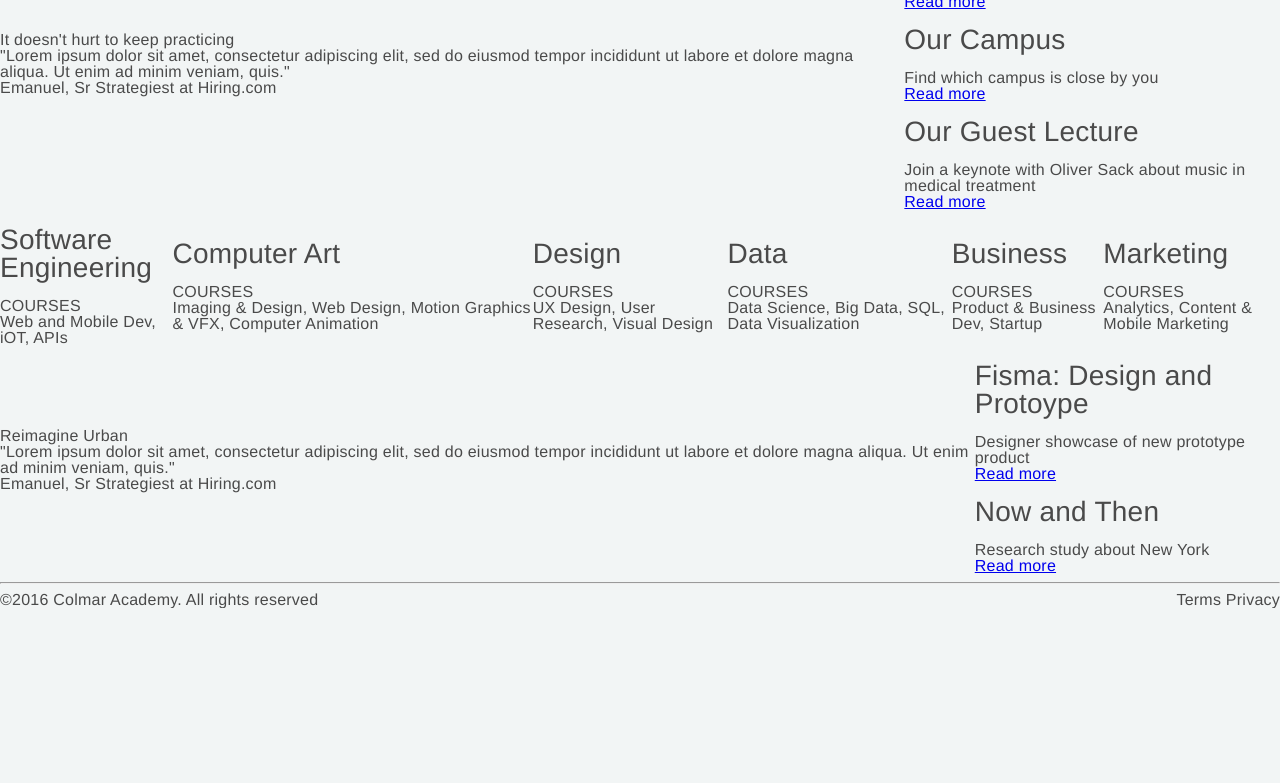
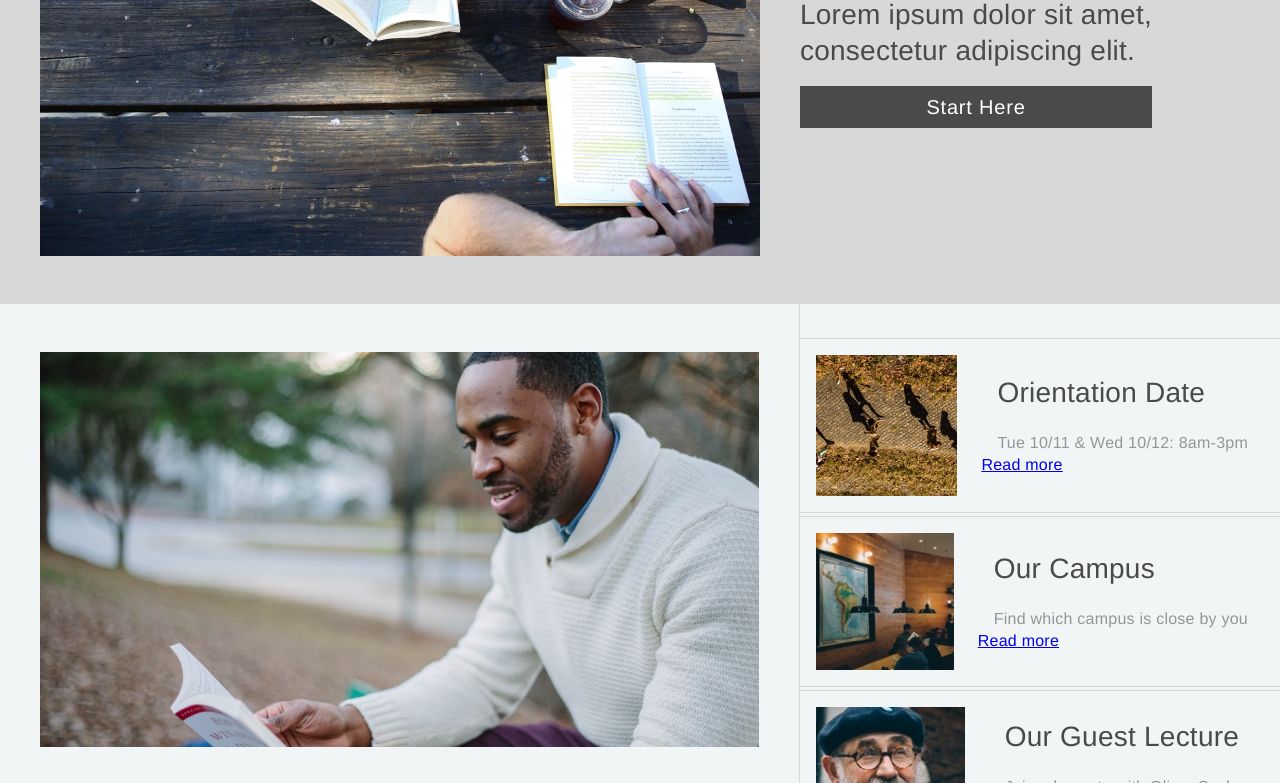
Before and after one commit to agentjesse/ColmarAcademy, a plain HTML site: page index.html in a window 1280 px wide. Shown: the part 388-1171 px from the top of the page. Before the commit the page ends 996 px from the top, so only its background shows below. Drawn offline with Linux system fonts and the light colour scheme; a web font is replaced by a local one.

Commit message:
update css

```diff
--- a/index.html
+++ b/index.html
@@ -33,7 +33,7 @@
     <div class="banner flex">
       <!-- hold image in a div for control-->
       <div class="imgContainer">
-        <!-- <img src="resources/images/banner.jpg" alt="banner image"> -->
+        <img src="resources/images/banner.jpg" alt="banner image">
       </div>
       <div class="textHold flex">
         <h1>Learn Something<br>New Everyday</h1>
@@ -51,75 +51,94 @@
     <!-- article and side linked articles -->
     <div class="firstArea layout1 flex">
 
-      <article>
-        <div class="imgContainer">
-          <!-- <img src="resources/images/infoMain.jpg" alt="banner image"> -->
-        </div>
+      <div class="left">
+        <img src="resources/images/infoMain.jpg" alt="banner image">
         <h2>It doesn't hurt to keep practicing</h2>
         <h4>"Lorem ipsum dolor sit amet, consectetur adipiscing elit, sed do eiusmod tempor incididunt ut labore et dolore magna aliqua. Ut enim ad minim veniam, quis."</h4>
         <h5>Emanuel, Sr Strategiest at Hiring.com</h5>
-      </article>
+      </div>
 
-      <aside>
+      <div class="right flex">
 
-        <div>
+        <div class="item flex">
+          <div class="imgContainer">
+            <img src="resources/images/infoOrientation.jpg" alt="orientation">
+          </div>
+          <div class="sidetxt">
             <h3>Orientation Date</h3>
             <p>Tue 10/11 &amp; Wed 10/12: 8am-3pm</p>
             <a href="#">Read more</a>
           </div>
+        </div>
 
-        <div>
+        <div class="item flex">
+          <div class="imgContainer">
+            <img src="resources/images/infoCampus.jpg" alt="campus">
+          </div>
+          <div class="sidetxt">
             <h3>Our Campus</h3>
             <p>Find which campus is close by you</p>
             <a href="#">Read more</a>
           </div>
+        </div>
 
-        <div>
+        <div class="item flex">
+          <div class="imgContainer">
+            <img src="resources/images/infoGuestLecture.jpg" alt="guest lecture">
+          </div>
+          <div class="sidetxt">
             <h3>Our Guest Lecture</h3>
-          <p>Join a keynote with Oliver Sack about music in medical treatment</p>
+            <p>Join a keynote with Oliver Sack<br>about music in medical treatment</p>
             <a href="#">Read more</a>
           </div>
+        </div>
 
-      </aside>
+      </div>
     </div>
 
     <!-- start learning section -->
     <div class="startLearn flex">
 
+      <h2>Start Learning</h2>
+
+      <div class="itemHold flex">
+
         <div class="item">
-        <img src="" alt="">
+          <img src="resources/images/courseSoftware.jpg" alt="software">
           <h3>Software Engineering</h3>
-        <p>COURSES<br>Web and Mobile Dev, iOT, APIs</p>
+          <p>COURSES<br>Web &amp; Mobile Dev, iOT, APIs</p>
         </div>
 
         <div class="item">
-        <img src="" alt="">
+          <img src="resources/images/coursePCArt.jpg" alt="software">
           <h3>Computer Art</h3>
           <p>COURSES<br>Imaging &amp; Design, Web Design, Motion Graphics &amp; VFX, Computer Animation</p>
         </div>
 
         <div class="item">
-        <img src="" alt="">
+          <img src="resources/images/courseDesign.jpg" alt="software">
           <h3>Design</h3>
           <p>COURSES<br>UX Design, User Research, Visual Design</p>
         </div>
 
         <div class="item">
-        <img src="" alt="">
+          <img src="resources/images/courseData.jpg" alt="software">
           <h3>Data</h3>
           <p>COURSES<br>Data Science, Big Data, SQL, Data Visualization</p>
         </div>
 
         <div class="item">
-        <img src="" alt="">
+          <img src="resources/images/courseBusiness.jpg" alt="software">
           <h3>Business</h3>
           <p>COURSES<br>Product &amp; Business Dev, Startup</p>
         </div>
 
         <div class="item">
-        <img src="" alt="">
+          <img src="resources/images/courseMarketing.jpg" alt="software">
           <h3>Marketing</h3>
           <p>COURSES<br>Analytics, Content &amp; Mobile Marketing</p>
+        </div>
+
       </div>
 
     </div>
@@ -127,7 +146,7 @@
     <!-- thesis exhibit section -->
     <div class="thesis layout1 flex">
 
-      <article>
+      <div>
         <div class="VidContainer">
           <!-- <video src="resources/videos/thesis.mp4" controls>
             Video not playable, sorry.
@@ -135,10 +154,9 @@
         </div>
         <h2>Reimagine Urban</h2>
         <h4>"Lorem ipsum dolor sit amet, consectetur adipiscing elit, sed do eiusmod tempor incididunt ut labore et dolore magna aliqua. Ut enim ad minim veniam, quis."</h4>
-        <h5>Emanuel, Sr Strategiest at Hiring.com</h5>
-      </article>
+      </div>
 
-      <aside>
+      <div>
 
         <div>
           <h3>Fisma: Design and Protoype</h3>
@@ -152,7 +170,7 @@
           <a href="#">Read more</a>
         </div>
 
-      </aside>
+      </div>
 
     </div>
 
--- a/resources/css/reset.css
+++ b/resources/css/reset.css
@@ -24,7 +24,7 @@ time, mark, audio, video {
 }
 /* HTML5 display-role reset for older browsers */
 article, aside, details, figcaption, figure,
-footer, header, hgroup, menu, nav, section, img {
+footer, header, hgroup, menu, nav, section, img, h1, h3 {
 	display: block;
 }
 body {
--- a/resources/css/style.css
+++ b/resources/css/style.css
@@ -1,19 +1,19 @@
 /*fonts*/
-@font-face {
+@font-face{
   font-family: 'Source Sans Pro';
   font-style: normal;
   font-weight: 700;
   src: local('Source Sans Pro Bold'), local('SourceSansPro-Bold'), url(https://fonts.gstatic.com/s/sourcesanspro/v10/toadOcfmlt9b38dHJxOBGJkF8H8ye47wsfpWywda8og.woff2) format('woff2');
   unicode-range: U+0000-00FF, U+0131, U+0152-0153, U+02C6, U+02DA, U+02DC, U+2000-206F, U+2074, U+20AC, U+2212, U+2215;
 }
-@font-face {
+@font-face{
   font-family: 'Source Sans Pro';
   font-style: normal;
   font-weight: 400;
   src: local('Source Sans Pro Regular'), local('SourceSansPro-Regular'), url(https://fonts.gstatic.com/s/sourcesanspro/v10/ODelI1aHBYDBqgeIAH2zlJbPFduIYtoLzwST68uhz_Y.woff2) format('woff2');
   unicode-range: U+0000-00FF, U+0131, U+0152-0153, U+02C6, U+02DA, U+02DC, U+2000-206F, U+2074, U+20AC, U+2212, U+2215;
 }
-@font-face {
+@font-face{
   font-family: 'Source Sans Pro';
   font-style: normal;
   font-weight: 300;
@@ -31,21 +31,17 @@ html{
 /*set base font*/
 body{
   font-family: "source sans pro",helvetica,sans-serif;
-  /*color:black;*/
+  line-height: 1.3;
   background-color: #f2f5f5;
   color: #4a4a4a;
+  /*stop natural breaks master*/
+  min-width: 983px;
 }
 
 /*class to make flex containers*/
-.flex {
+.flex{
   display: flex;
   align-items: center;
-}
-
-/*stop alignment to unknown stuff*/
-h1,
-h3{
-  display: block;
 }
 
 /*header*/
@@ -73,6 +69,8 @@ header ul{
   padding-right: 0.5rem;
 }
 header li{
+  font-weight: lighter;
+  font-size: 1.2rem;
   padding-right: 1rem;
 }
 
@@ -80,10 +78,16 @@ header li{
 .banner{
   background-color: #d8d8d8;
 }
+.banner .imgContainer{
+  /*width: 60%;*/
+  flex-basis: 60%;
+  padding: 3rem 2.5rem;
+}
 .textHold{
-  flex-direction: column;
-  text-align: left;
-  align-items: flex-start;
+  /*width: 40%; NO. USE FLEX BASIS*/
+  flex-basis: 40%;
+  flex-wrap: wrap;
+  /*min-width: 20rem;*/
 }
 h1{
   font-size: 2.7rem;
@@ -96,23 +100,124 @@ h3{
   text-align: left;
   padding: 1rem 0;
 }
-.banner .imgContainer{
-  width: 60%;
-  margin: 2rem 1.5rem;
-}
 .banner img{
   width: 100%;
-  height: auto;
+  /*min-width: 25rem;*/
 }
 .banner .button{
   font-weight: lighter;
+  letter-spacing: 0.05rem;
   font-size: 1.25rem;
   padding: 0.5rem 0;
   text-align: center;
   color: #fff;
   background-color: #4a4a4a;
+  width: 80%;
+  max-width: 22rem;
+  margin-top: 1rem;
+}
+
+/*first area after banner*/
+.firstArea{
+  align-items: flex-start;
+}
+.firstArea .left{
+  /*do not use width for a flex container item, use the appropriate flex-basis*/
+  flex-basis: 60%;
+  padding: 3rem 2.5rem;
+}
+.firstArea img{
   width: 100%;
+  /*min-width: 25rem;*/
 }
+h2{
+  font-size: 2.3rem;
+  font-weight: bold;
+  padding: 2rem 0 1.5rem;
+  text-align: left;
+}
+h4{
+  font-weight: lighter;
+}
+h5{
+  margin-top: 1.5rem;
+}
+.firstArea .right{
+  /*width: 40%;*/
+  flex-basis: 40%;
+  flex-wrap: wrap;
+  padding-top: 2rem;
+  border-left: 1px solid #d8d8d8;
+  align-self: stretch;
+  align-content: flex-start;
+}
+.firstArea .item{
+  padding: 1rem;
+  display: flex;
+  border-top: 1px solid #d8d8d8;
+  border-bottom: 1px solid #d8d8d8;
+  margin: 0.1rem 0;
+  white-space: nowrap;
+}
+.right .imgContainer{
+  flex-basis: 35%;
+}
+.right img{
+  width: 100%;
+  min-width: 8rem;
+}
+.sidetxt{
+  flex-basis: 65%;
+  padding-left: 1.5rem;
+}
+.right h3{
+  padding: 0;
+}
+.right p{
+  padding: 0.5rem 0;
+  font-weight: lighter;
+}
+
+/*start learning section*/
+.startLearn{
+  padding: 2rem 4.5rem;
+  flex-direction: column;
+  background-color: #eaebec;
+}
+.startLearn h2:first-child{
+  padding-bottom: 1rem;
+}
+.startLearn h2,h3{
+  padding: 0;
+}
+.itemHold{
+  flex-wrap: wrap;
+  justify-content: center;
+}
+.startLearn .item{
+  flex-basis: 30%;
+  margin: 1rem;
+  background-color: white;
+  min-height: 19rem;
+}
+.startLearn .item img{
+  width: 100%;
+  margin-bottom: 1rem;
+}
+.item h3,
+.item p{
+  padding: 0 1rem;
+}
+.item p{
+  padding-top: 1.2rem;
+  color: #969696;
+  font-weight: lighter;
+  line-height: 1.5;
+}
+.item:first-child h3{
+  white-space: nowrap;
+}
+
 
 
 /*footer*/
```
Lines whose indentation alone changed are shown as unchanged.
